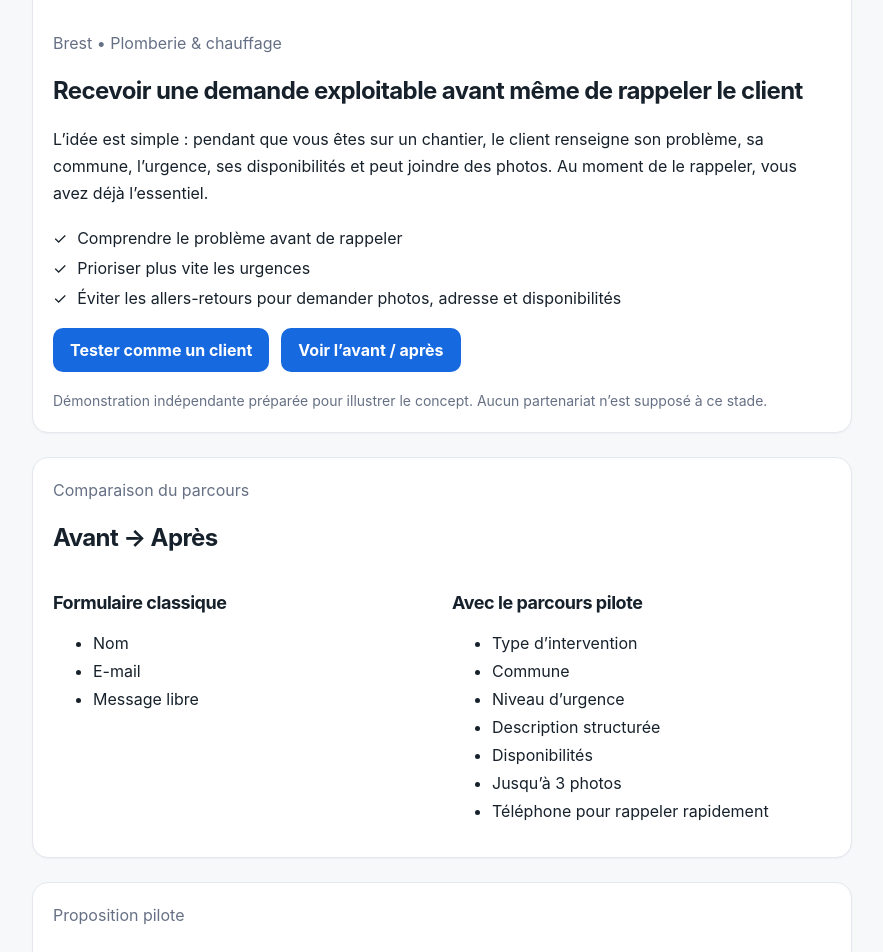
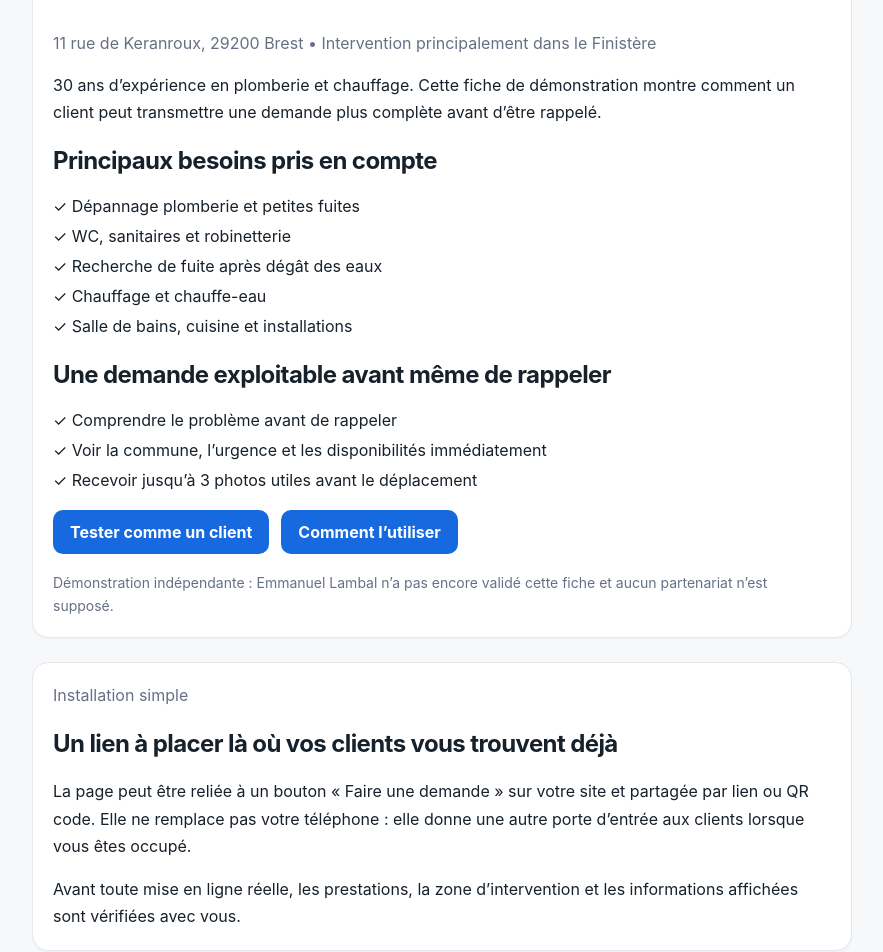
Before and after one commit to ludodulac/DROP-Service, a Next.js app: page /demo/emmanuel-lambal in a window 1280 px wide. Shown: the part 220-1172 px from the top of the page, without its empty margins (198-1081 px from the left). Built offline with nearby package versions, Linux system fonts and the light colour scheme.

Commit message:
Improve Emmanuel Lambal pilot demo with verified public profile

```diff
--- a/src/app/demo/emmanuel-lambal/page.tsx
+++ b/src/app/demo/emmanuel-lambal/page.tsx
@@ -1,74 +1,64 @@
 import Link from "next/link";
 
-const before = ["Nom", "E-mail", "Message libre"];
-
-const after = [
-  "Type d’intervention",
-  "Commune",
-  "Niveau d’urgence",
-  "Description structurée",
-  "Disponibilités",
-  "Jusqu’à 3 photos",
-  "Téléphone pour rappeler rapidement",
+const services = [
+  "Dépannage plomberie et petites fuites",
+  "WC, sanitaires et robinetterie",
+  "Recherche de fuite après dégât des eaux",
+  "Chauffage et chauffe-eau",
+  "Salle de bains, cuisine et installations",
 ];
 
 const benefits = [
   "Comprendre le problème avant de rappeler",
-  "Prioriser plus vite les urgences",
-  "Éviter les allers-retours pour demander photos, adresse et disponibilités",
+  "Voir la commune, l’urgence et les disponibilités immédiatement",
+  "Recevoir jusqu’à 3 photos utiles avant le déplacement",
 ];
 
 export default function EmmanuelLambalDemoPage() {
   return (
     <main style={{ padding: "48px 0" }}>
       <section className="card" style={{ maxWidth: 820, margin: "0 auto 24px" }}>
-        <p className="muted" style={{ marginTop: 0 }}>Démonstration privée • programme pilote</p>
-        <h1>Emmanuel Lambal — Plombier-chauffagiste</h1>
-        <p className="muted">Brest • Plomberie & chauffage</p>
-        <h2>Recevoir une demande exploitable avant même de rappeler le client</h2>
+        <p className="muted" style={{ marginTop: 0 }}>Démonstration privée • fiche préparée à partir d’informations publiques</p>
+        <h1>Emmanuel Lambal — Plombier-chauffagiste à Brest</h1>
+        <p className="muted">11 rue de Keranroux, 29200 Brest • Intervention principalement dans le Finistère</p>
         <p style={{ lineHeight: 1.7 }}>
-          L’idée est simple : pendant que vous êtes sur un chantier, le client renseigne son problème, sa commune,
-          l’urgence, ses disponibilités et peut joindre des photos. Au moment de le rappeler, vous avez déjà l’essentiel.
+          30 ans d’expérience en plomberie et chauffage. Cette fiche de démonstration montre comment un client peut transmettre une demande plus complète avant d’être rappelé.
         </p>
-        <div style={{ display: "grid", gap: 10, margin: "20px 0" }}>
-          {benefits.map((benefit) => (
-            <div key={benefit} style={{ display: "flex", gap: 10, alignItems: "flex-start" }}>
-              <span aria-hidden="true">✓</span>
-              <span>{benefit}</span>
-            </div>
-          ))}
+
+        <h2>Principaux besoins pris en compte</h2>
+        <div style={{ display: "grid", gap: 10, margin: "16px 0 24px" }}>
+          {services.map((service) => <div key={service}>✓ {service}</div>)}
+        </div>
+
+        <h2>Une demande exploitable avant même de rappeler</h2>
+        <div style={{ display: "grid", gap: 10, margin: "16px 0 20px" }}>
+          {benefits.map((benefit) => <div key={benefit}>✓ {benefit}</div>)}
         </div>
         <div style={{ display: "flex", gap: 12, flexWrap: "wrap" }}>
           <Link className="button" href="/demo/emmanuel-lambal/request">Tester comme un client</Link>
-          <a className="button secondary" href="#comparaison">Voir l’avant / après</a>
+          <a className="button secondary" href="#installation">Comment l’utiliser</a>
         </div>
         <p className="muted" style={{ marginBottom: 0, marginTop: 18, fontSize: 14 }}>
-          Démonstration indépendante préparée pour illustrer le concept. Aucun partenariat n’est supposé à ce stade.
+          Démonstration indépendante : Emmanuel Lambal n’a pas encore validé cette fiche et aucun partenariat n’est supposé.
         </p>
       </section>
 
-      <section id="comparaison" className="card" style={{ maxWidth: 820, margin: "0 auto 24px" }}>
-        <p className="muted" style={{ marginTop: 0 }}>Comparaison du parcours</p>
-        <h2>Avant → Après</h2>
-        <div style={{ display: "grid", gridTemplateColumns: "repeat(auto-fit, minmax(260px, 1fr))", gap: 20 }}>
-          <div>
-            <h3>Formulaire classique</h3>
-            <ul>{before.map((item) => <li key={item} style={{ marginBottom: 8 }}>{item}</li>)}</ul>
-          </div>
-          <div>
-            <h3>Avec le parcours pilote</h3>
-            <ul>{after.map((item) => <li key={item} style={{ marginBottom: 8 }}>{item}</li>)}</ul>
-          </div>
-        </div>
+      <section id="installation" className="card" style={{ maxWidth: 820, margin: "0 auto 24px" }}>
+        <p className="muted" style={{ marginTop: 0 }}>Installation simple</p>
+        <h2>Un lien à placer là où vos clients vous trouvent déjà</h2>
+        <p style={{ lineHeight: 1.7 }}>
+          La page peut être reliée à un bouton « Faire une demande » sur votre site et partagée par lien ou QR code. Elle ne remplace pas votre téléphone : elle donne une autre porte d’entrée aux clients lorsque vous êtes occupé.
+        </p>
+        <p style={{ lineHeight: 1.7, marginBottom: 0 }}>
+          Avant toute mise en ligne réelle, les prestations, la zone d’intervention et les informations affichées sont vérifiées avec vous.
+        </p>
       </section>
 
       <section className="card" style={{ maxWidth: 820, margin: "0 auto" }}>
         <p className="muted" style={{ marginTop: 0 }}>Proposition pilote</p>
         <h2>14 jours gratuits, sans engagement</h2>
         <p style={{ lineHeight: 1.7 }}>
-          Nous installons le parcours et nous comparons pendant 14 jours la qualité des demandes reçues : niveau de
-          détail, photos, urgence, disponibilité et nombre d’allers-retours nécessaires avant de pouvoir décider quoi faire.
-          Aucun paiement ni carte bancaire n’est demandé pour le pilote.
+          Nous installons le parcours et observons pendant 14 jours si les demandes reçues sont plus faciles à traiter : informations utiles présentes, photos, urgence, disponibilité et nombre d’allers-retours avant de pouvoir décider quoi faire.
         </p>
         <Link className="button" href="/demo/emmanuel-lambal/request">Voir le parcours client</Link>
       </section>
```
